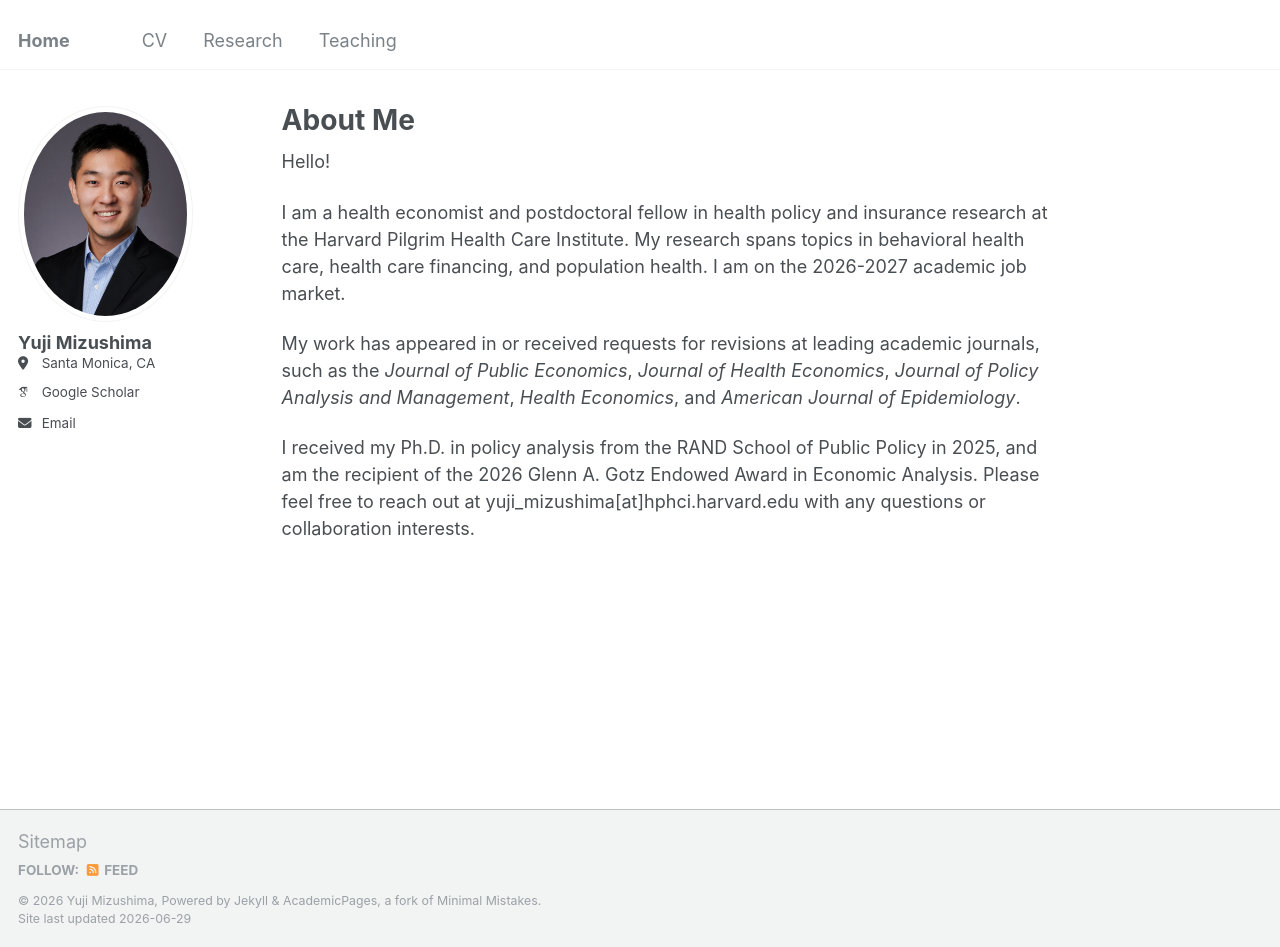
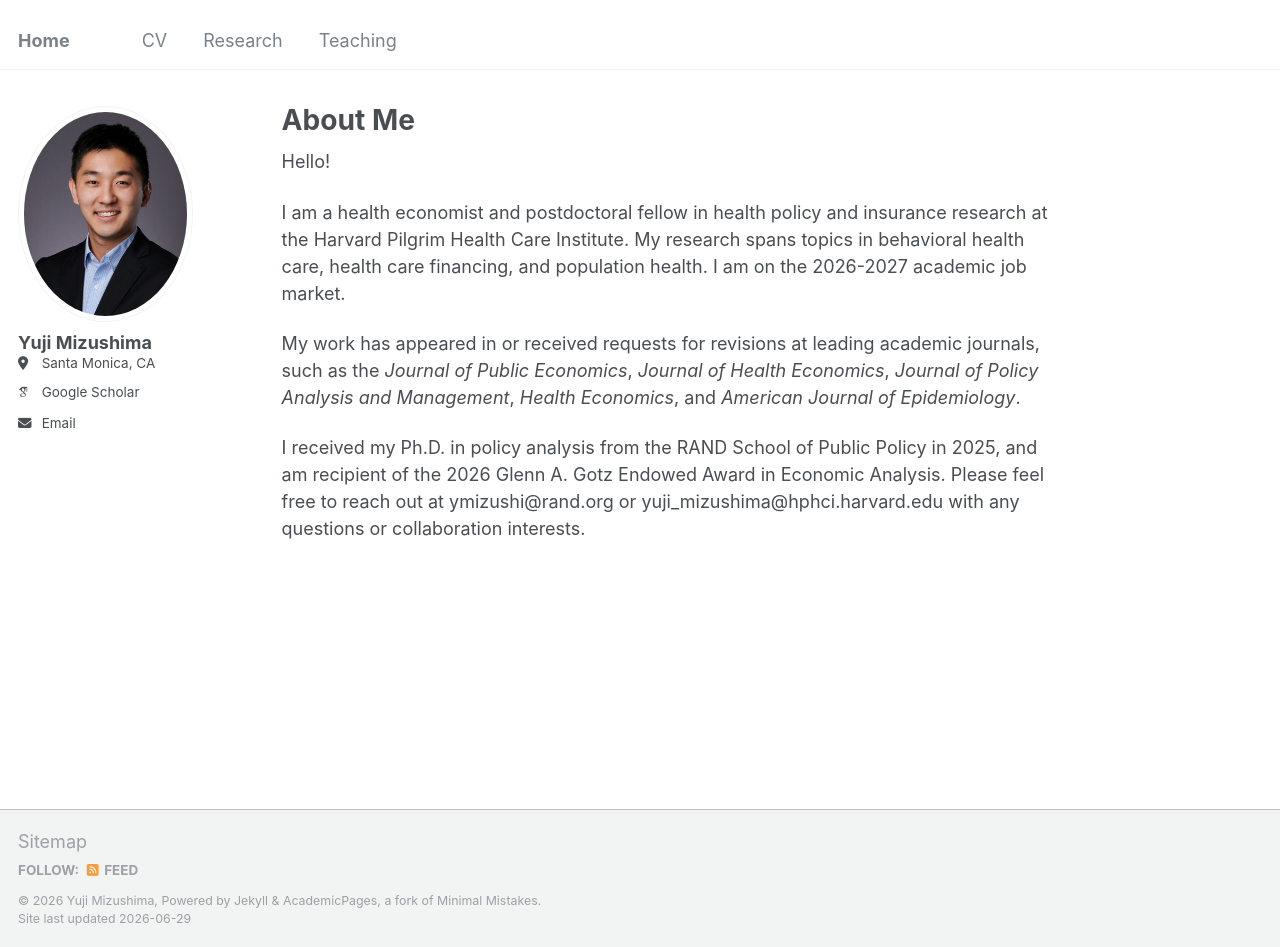
Before and after one commit to yujimizushima/yujimizushima.github.io, a Jekyll site: the page built from _pages/about.md, in a window 1280 px wide and 947 px high. Built offline with Jekyll 4.4.1, drawn with Linux system fonts in a browser that asks for light colours; some web fonts are replaced.

Commit message:
Update about.md

```diff
--- a/_pages/about.md
+++ b/_pages/about.md
@@ -13,4 +13,4 @@ I am a health economist and postdoctoral fellow in health policy and insurance r
 
 My work has appeared in or received requests for revisions at leading academic journals, such as the _Journal of Public Economics_, _Journal of Health Economics_, _Journal of Policy Analysis and Management_, _Health Economics_, and _American Journal of Epidemiology_.
 
-I received my Ph.D. in policy analysis from the RAND School of Public Policy in 2025, and am the recipient of the 2026 Glenn A. Gotz Endowed Award in Economic Analysis. Please feel free to reach out at yuji_mizushima[at]hphci.harvard.edu with any questions or collaboration interests.
+I received my Ph.D. in policy analysis from the RAND School of Public Policy in 2025, and am recipient of the 2026 Glenn A. Gotz Endowed Award in Economic Analysis. Please feel free to reach out at ymizushi@rand.org or yuji_mizushima@hphci.harvard.edu with any questions or collaboration interests.
```
